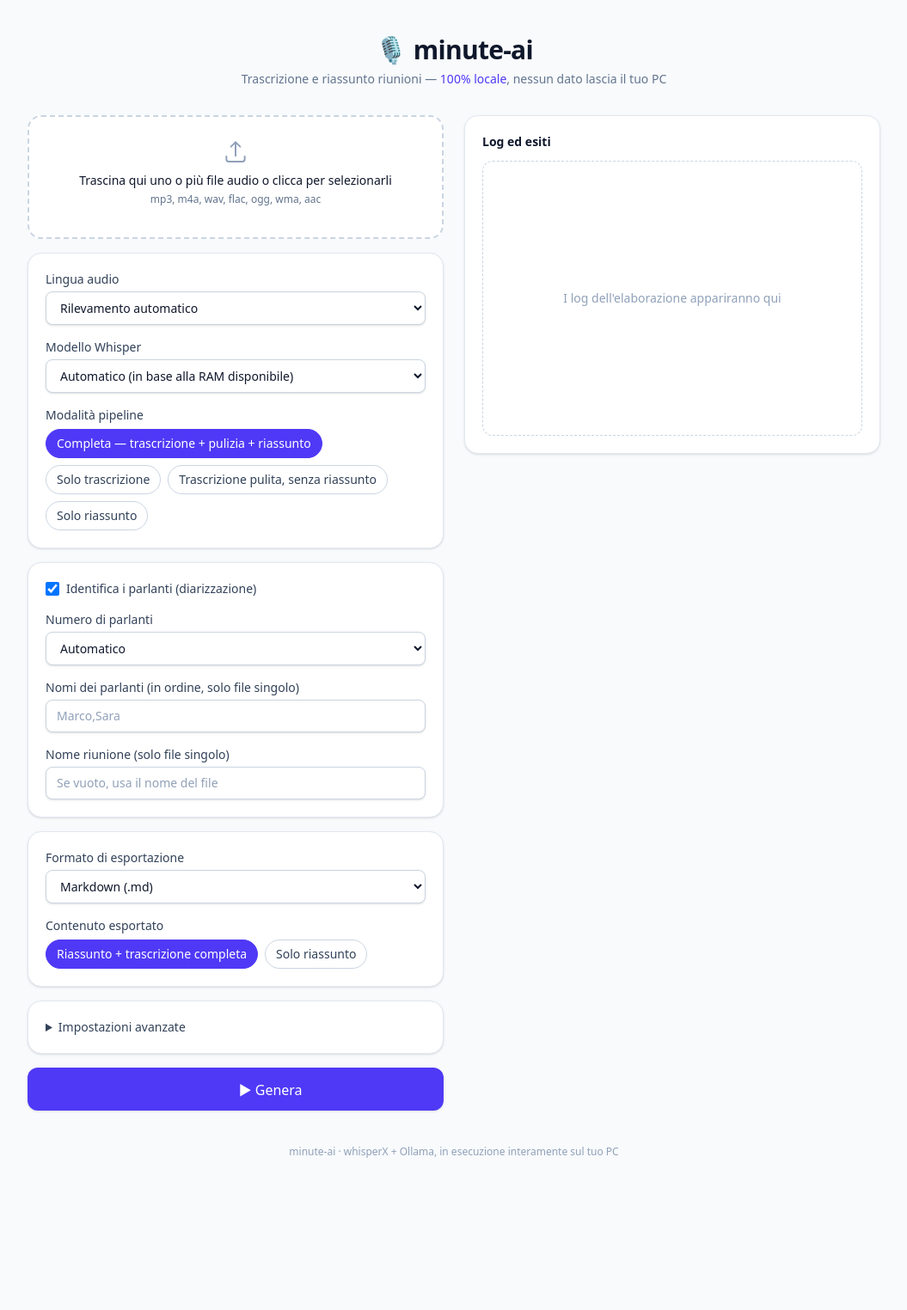
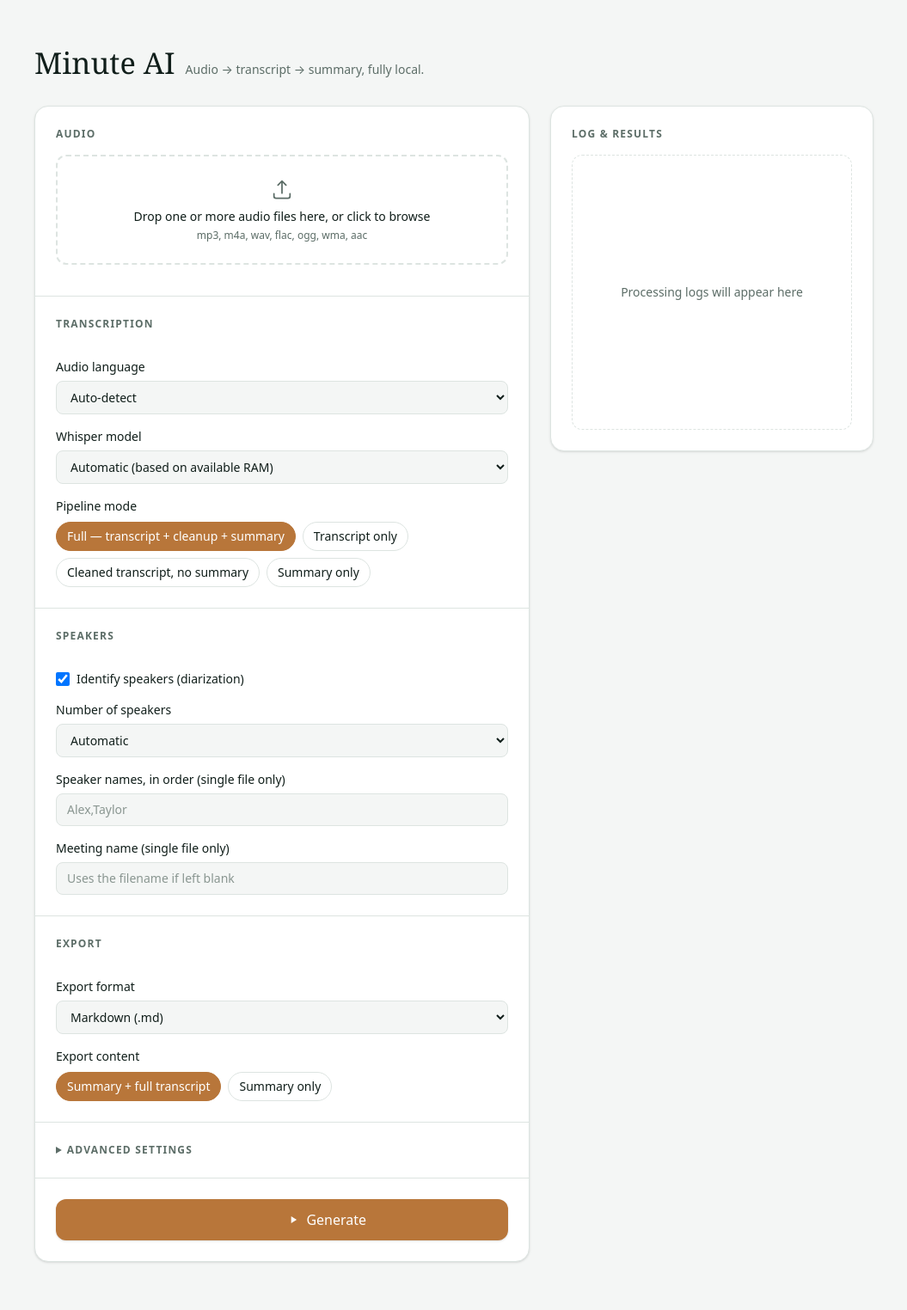
Before and after one commit to RenatoGallicola/minute-ai, a FastAPI app: page / in a window 1280 px wide. Shown: the whole page at 86% size, without its empty margins (112-1167 px from the left). Before the commit the page ends 1347 px from the top, so only its background shows below. Run offline with FastAPI, Linux system fonts and the light colour scheme.

Commit message:
feat: redesign GUI with custom ink/amber palette and English copy

```diff
--- a/templates/_macros.html
+++ b/templates/_macros.html
@@ -1,35 +1,42 @@
 {% macro select_field(name, label, options, selected, hint=None) %}
 <div>
-  <label for="{{ name }}" class="block text-sm font-medium text-slate-700 dark:text-slate-300 mb-1">{{ label }}</label>
+  <label for="{{ name }}" class="block text-sm text-ink dark:text-ink-dark mb-1.5">{{ label }}</label>
   <select id="{{ name }}" name="{{ name }}"
-          class="w-full rounded-lg border border-slate-300 dark:border-slate-700 bg-white dark:bg-slate-800 px-3 py-2 text-sm shadow-sm focus:border-indigo-500 focus:ring-2 focus:ring-indigo-500/30 focus:outline-none">
+          class="w-full rounded-lg border border-line dark:border-line-dark bg-paper dark:bg-paper-dark text-ink dark:text-ink-dark px-3 py-2 text-sm focus-visible:outline-none focus-visible:border-amber dark:focus-visible:border-amber-dark focus-visible:ring-2 focus-visible:ring-amber/30 dark:focus-visible:ring-amber-dark/30">
     {% for value, text in options %}
     <option value="{{ value }}" {% if value == selected %}selected{% endif %}>{{ text }}</option>
     {% endfor %}
   </select>
-  {% if hint %}<p class="mt-1 text-xs text-slate-500 dark:text-slate-400">{{ hint }}</p>{% endif %}
+  {% if hint %}<p class="mt-1 text-xs text-muted dark:text-muted-dark">{{ hint }}</p>{% endif %}
 </div>
 {% endmacro %}
 
 {% macro text_field(name, label, placeholder="", value="", hint=None) %}
 <div>
-  <label for="{{ name }}" class="block text-sm font-medium text-slate-700 dark:text-slate-300 mb-1">{{ label }}</label>
+  <label for="{{ name }}" class="block text-sm text-ink dark:text-ink-dark mb-1.5">{{ label }}</label>
   <input type="text" id="{{ name }}" name="{{ name }}" value="{{ value }}" placeholder="{{ placeholder }}"
-         class="w-full rounded-lg border border-slate-300 dark:border-slate-700 bg-white dark:bg-slate-800 px-3 py-2 text-sm shadow-sm focus:border-indigo-500 focus:ring-2 focus:ring-indigo-500/30 focus:outline-none placeholder:text-slate-400">
-  {% if hint %}<p class="mt-1 text-xs text-slate-500 dark:text-slate-400">{{ hint }}</p>{% endif %}
+         class="w-full rounded-lg border border-line dark:border-line-dark bg-paper dark:bg-paper-dark text-ink dark:text-ink-dark px-3 py-2 text-sm placeholder:text-muted/70 dark:placeholder:text-muted-dark/70 focus-visible:outline-none focus-visible:border-amber dark:focus-visible:border-amber-dark focus-visible:ring-2 focus-visible:ring-amber/30 dark:focus-visible:ring-amber-dark/30">
+  {% if hint %}<p class="mt-1 text-xs text-muted dark:text-muted-dark">{{ hint }}</p>{% endif %}
 </div>
 {% endmacro %}
 
-{% macro radio_pills(name, label, options, selected) %}
+{% macro radio_pills(name, label, options, selected, onchange=None) %}
 <div>
-  <span class="block text-sm font-medium text-slate-700 dark:text-slate-300 mb-1.5">{{ label }}</span>
+  <span class="block text-sm text-ink dark:text-ink-dark mb-2">{{ label }}</span>
   <div class="flex flex-wrap gap-2">
     {% for value, text in options %}
     <label class="cursor-pointer select-none">
-      <input type="radio" name="{{ name }}" value="{{ value }}" {% if value == selected %}checked{% endif %} class="peer sr-only">
-      <span class="inline-block rounded-full border border-slate-300 dark:border-slate-700 px-3 py-1.5 text-sm text-slate-700 dark:text-slate-300 peer-checked:bg-indigo-600 peer-checked:border-indigo-600 peer-checked:text-white transition-colors">{{ text }}</span>
+      <input type="radio" name="{{ name }}" value="{{ value }}" {% if value == selected %}checked{% endif %}
+             {% if onchange %}onchange="{{ onchange }}"{% endif %} class="peer sr-only">
+      <span class="inline-block rounded-full border border-line dark:border-line-dark px-3 py-1.5 text-sm text-ink dark:text-ink-dark transition-colors
+                   peer-checked:bg-amber dark:peer-checked:bg-amber-dark peer-checked:border-amber dark:peer-checked:border-amber-dark peer-checked:text-white
+                   peer-focus-visible:ring-2 peer-focus-visible:ring-amber/40 dark:peer-focus-visible:ring-amber-dark/40">{{ text }}</span>
     </label>
     {% endfor %}
   </div>
 </div>
 {% endmacro %}
+
+{% macro eyebrow(text) %}
+<p class="text-xs font-semibold tracking-widest uppercase text-muted dark:text-muted-dark mb-4">{{ text }}</p>
+{% endmacro %}
--- a/templates/_status.html
+++ b/templates/_status.html
@@ -1,34 +1,34 @@
 {% if error %}
-<div class="rounded-xl border border-rose-200 dark:border-rose-900 bg-rose-50 dark:bg-rose-950/40 text-rose-700 dark:text-rose-300 px-4 py-3 text-sm">
-  ⚠ {{ error }}
+<div class="rounded-xl border border-bad/30 dark:border-bad-dark/30 bg-bad/5 dark:bg-bad-dark/10 text-bad dark:text-bad-dark px-4 py-3 text-sm">
+  {{ error }}
 </div>
 {% elif not job %}
-<div class="flex items-center justify-center h-80 rounded-xl border border-dashed border-slate-300 dark:border-slate-700 text-center text-sm text-slate-400 dark:text-slate-500 px-6">
-  I log dell'elaborazione appariranno qui
+<div class="flex items-center justify-center h-80 rounded-xl border border-dashed border-line dark:border-line-dark text-center text-sm text-muted dark:text-muted-dark px-6">
+  Processing logs will appear here
 </div>
 {% else %}
 <div {% if not job.done %}hx-get="/jobs/{{ job.id }}/status" hx-trigger="every 1s" hx-target="#status-panel" hx-swap="innerHTML"{% endif %}>
-  <pre id="log-box" class="h-80 overflow-y-auto rounded-xl bg-slate-900 text-slate-200 font-mono text-xs leading-relaxed p-4 whitespace-pre-wrap break-words">{{ job.log_text }}</pre>
+  <pre id="log-box" class="h-80 overflow-y-auto rounded-xl bg-paper-dark text-ink-dark font-mono text-xs leading-relaxed p-4 whitespace-pre-wrap wrap-break-word">{{ job.log_text }}</pre>
 
   {% if not job.done %}
-  <p class="mt-3 flex items-center gap-2 text-sm text-slate-500 dark:text-slate-400">
-    <svg class="h-4 w-4 animate-spin text-indigo-500" viewBox="0 0 24 24" fill="none">
+  <p class="mt-3 flex items-center gap-2 text-sm text-muted dark:text-muted-dark">
+    <svg class="h-4 w-4 animate-spin text-amber dark:text-amber-dark" viewBox="0 0 24 24" fill="none">
       <circle class="opacity-25" cx="12" cy="12" r="10" stroke="currentColor" stroke-width="4"></circle>
       <path class="opacity-75" fill="currentColor" d="M4 12a8 8 0 018-8v4a4 4 0 00-4 4H4z"></path>
     </svg>
-    Elaborazione in corso...
+    Processing…
   </p>
   {% endif %}
 
   {% if job.done %}
     {% if job.output_files %}
     <div class="mt-4">
-      <p class="text-sm font-medium text-emerald-600 dark:text-emerald-400 mb-2">✔ {{ job.output_files|length }} file generati</p>
+      <p class="text-sm text-good dark:text-good-dark mb-2">{{ job.output_files|length }} file{{ "s" if job.output_files|length != 1 }} generated</p>
       <div class="flex flex-col gap-1.5">
         {% for f in job.output_files %}
         <a href="/download/{{ job.id }}/{{ f }}" download
-           class="inline-flex items-center gap-2 rounded-lg border border-slate-200 dark:border-slate-700 px-3 py-2 text-sm hover:bg-slate-50 dark:hover:bg-slate-800 transition-colors">
-          <svg class="h-4 w-4 shrink-0 text-slate-400" viewBox="0 0 20 20" fill="currentColor">
+           class="inline-flex items-center gap-2 rounded-lg border border-line dark:border-line-dark px-3 py-2 text-sm text-ink dark:text-ink-dark hover:border-amber dark:hover:border-amber-dark transition-colors">
+          <svg class="h-4 w-4 shrink-0 text-muted dark:text-muted-dark" viewBox="0 0 20 20" fill="currentColor">
             <path d="M10 3a1 1 0 0 1 1 1v7.59l2.3-2.3a1 1 0 1 1 1.4 1.42l-4 4a1 1 0 0 1-1.4 0l-4-4a1 1 0 1 1 1.4-1.42l2.3 2.3V4a1 1 0 0 1 1-1Z"/>
             <path d="M4 15a1 1 0 0 1 1 1v1h10v-1a1 1 0 1 1 2 0v1a2 2 0 0 1-2 2H5a2 2 0 0 1-2-2v-1a1 1 0 0 1 1-1Z"/>
           </svg>
@@ -39,9 +39,9 @@
     </div>
     {% endif %}
     {% if job.errors %}
-    <div class="mt-3 rounded-xl border border-rose-200 dark:border-rose-900 bg-rose-50 dark:bg-rose-950/40 px-4 py-3">
-      <p class="text-sm font-medium text-rose-600 dark:text-rose-400">✖ {{ job.errors|length }} file non completati</p>
-      <ul class="mt-1 text-xs text-rose-600/80 dark:text-rose-400/80 list-disc list-inside">
+    <div class="mt-3 rounded-xl border border-bad/30 dark:border-bad-dark/30 bg-bad/5 dark:bg-bad-dark/10 px-4 py-3">
+      <p class="text-sm text-bad dark:text-bad-dark">{{ job.errors|length }} file{{ "s" if job.errors|length != 1 }} failed</p>
+      <ul class="mt-1 text-xs text-bad/80 dark:text-bad-dark/80 list-disc list-inside">
         {% for name, message in job.errors %}
         <li>{{ name }}: {{ message }}</li>
         {% endfor %}
@@ -49,7 +49,7 @@
     </div>
     {% endif %}
     {% if not job.output_files and not job.errors %}
-    <p class="mt-3 text-sm text-slate-500">Nessun file generato.</p>
+    <p class="mt-3 text-sm text-muted dark:text-muted-dark">No files were generated.</p>
     {% endif %}
   {% endif %}
 </div>
--- a/templates/index.html
+++ b/templates/index.html
@@ -1,104 +1,107 @@
 <!doctype html>
 {% import "_macros.html" as f %}
-<html lang="it" class="h-full">
+<html lang="en" class="h-full">
 <head>
   <meta charset="utf-8">
   <meta name="viewport" content="width=device-width, initial-scale=1">
-  <title>minute-ai</title>
+  <title>Minute AI</title>
   <link rel="stylesheet" href="/static/tailwind.css">
   <script src="/static/htmx.min.js"></script>
 </head>
-<body class="min-h-full bg-slate-50 dark:bg-slate-950 text-slate-900 dark:text-slate-100 antialiased">
-  <div class="mx-auto max-w-5xl px-4 py-10">
-    <header class="text-center mb-8">
-      <h1 class="text-3xl font-semibold tracking-tight flex items-center justify-center gap-2">
-        <span>🎙️</span> minute-ai
-      </h1>
-      <p class="mt-1.5 text-sm text-slate-500 dark:text-slate-400">
-        Trascrizione e riassunto riunioni —
-        <span class="font-medium text-indigo-600 dark:text-indigo-400">100% locale</span>,
-        nessun dato lascia il tuo PC
-      </p>
+<body class="min-h-full bg-paper dark:bg-paper-dark text-ink dark:text-ink-dark antialiased font-sans">
+  <div class="mx-auto max-w-5xl px-4 sm:px-6 py-10 sm:py-14">
+
+    <header class="mb-8 flex items-baseline gap-3 flex-wrap">
+      <h1 class="font-serif text-3xl sm:text-[2.15rem] leading-none">Minute AI</h1>
+      <p class="text-sm text-muted dark:text-muted-dark">Audio → transcript → summary, fully local.</p>
     </header>
 
-    <div class="grid gap-6 lg:grid-cols-2 items-start">
+    <div class="grid gap-6 lg:grid-cols-5 items-start">
+
       <form id="run-form" hx-post="/run" hx-target="#status-panel" hx-swap="innerHTML"
-            hx-encoding="multipart/form-data" class="flex flex-col gap-4">
+            hx-encoding="multipart/form-data"
+            class="lg:col-span-3 rounded-2xl border border-line dark:border-line-dark bg-panel dark:bg-panel-dark shadow-sm divide-y divide-line dark:divide-line-dark">
 
-        <div id="dropzone"
-             class="rounded-2xl border-2 border-dashed border-slate-300 dark:border-slate-700 bg-white dark:bg-slate-900 p-6 text-center hover:border-indigo-400 dark:hover:border-indigo-500 transition-colors">
-          <label for="audio_files" class="cursor-pointer block">
-            <svg class="mx-auto h-8 w-8 text-slate-400" viewBox="0 0 24 24" fill="none" stroke="currentColor" stroke-width="1.5">
+        <section class="p-6">
+          {{ f.eyebrow("Audio") }}
+          <label for="audio_files" class="cursor-pointer block rounded-xl border-2 border-dashed border-line dark:border-line-dark hover:border-amber dark:hover:border-amber-dark transition-colors p-6 text-center">
+            <svg class="mx-auto h-7 w-7 text-muted dark:text-muted-dark" viewBox="0 0 24 24" fill="none" stroke="currentColor" stroke-width="1.5">
               <path stroke-linecap="round" stroke-linejoin="round" d="M12 16V4m0 0-4 4m4-4 4 4M4 16.5V19a2 2 0 0 0 2 2h12a2 2 0 0 0 2-2v-2.5" />
             </svg>
-            <span class="mt-2 block text-sm font-medium">Trascina qui uno o più file audio o clicca per selezionarli</span>
-            <span class="mt-1 block text-xs text-slate-500 dark:text-slate-400">mp3, m4a, wav, flac, ogg, wma, aac</span>
+            <span class="mt-2 block text-sm">Drop one or more audio files here, or click to browse</span>
+            <span class="mt-1 block text-xs text-muted dark:text-muted-dark">mp3, m4a, wav, flac, ogg, wma, aac</span>
           </label>
           <input type="file" id="audio_files" name="audio_files" multiple accept="audio/*"
                  class="hidden" onchange="updateFileList(this)">
-          <div id="file-list" class="mt-3 flex flex-wrap gap-1.5 justify-center"></div>
-        </div>
+          <div id="file-list" class="mt-3 flex flex-wrap gap-1.5"></div>
+        </section>
 
-        <div class="rounded-2xl border border-slate-200 dark:border-slate-800 bg-white dark:bg-slate-900 p-5 shadow-sm flex flex-col gap-4">
-          {{ f.select_field("language", "Lingua audio", languages, "auto") }}
-          {{ f.select_field("model", "Modello Whisper", models, default_model) }}
-          {{ f.radio_pills("mode", "Modalità pipeline", modes, "full") }}
-        </div>
+        <section class="p-6 flex flex-col gap-4">
+          {{ f.eyebrow("Transcription") }}
+          {{ f.select_field("language", "Audio language", languages, "auto") }}
+          {{ f.select_field("model", "Whisper model", models, default_model) }}
+          {{ f.radio_pills("mode", "Pipeline mode", modes, "full", onchange="handleModeChange(this)") }}
+        </section>
 
-        <div class="rounded-2xl border border-slate-200 dark:border-slate-800 bg-white dark:bg-slate-900 p-5 shadow-sm flex flex-col gap-4">
+        <section class="p-6 flex flex-col gap-4">
+          {{ f.eyebrow("Speakers") }}
           <label class="flex items-center gap-2 cursor-pointer select-none">
             <input type="checkbox" id="diarize" name="diarize" value="true" checked onchange="toggleSpeakerFields(this)"
-                   class="h-4 w-4 rounded border-slate-300 text-indigo-600 focus:ring-indigo-500">
-            <span class="text-sm font-medium text-slate-700 dark:text-slate-300">Identifica i parlanti (diarizzazione)</span>
+                   class="h-4 w-4 rounded border-line dark:border-line-dark text-amber focus-visible:ring-2 focus-visible:ring-amber/40">
+            <span class="text-sm text-ink dark:text-ink-dark">Identify speakers (diarization)</span>
           </label>
           <div id="speaker-fields" class="flex flex-col gap-4">
-            {{ f.select_field("speakers", "Numero di parlanti", speaker_counts, "auto") }}
-            {{ f.text_field("speaker_names", "Nomi dei parlanti (in ordine, solo file singolo)", "Marco,Sara") }}
+            {{ f.select_field("speakers", "Number of speakers", speaker_counts, "auto") }}
+            {{ f.text_field("speaker_names", "Speaker names, in order (single file only)", "Alex,Taylor") }}
           </div>
-          {{ f.text_field("meeting_name", "Nome riunione (solo file singolo)", "Se vuoto, usa il nome del file") }}
+          {{ f.text_field("meeting_name", "Meeting name (single file only)", "Uses the filename if left blank") }}
+        </section>
+
+        <section class="p-6 flex flex-col gap-4">
+          {{ f.eyebrow("Export") }}
+          {{ f.select_field("format", "Export format", formats, default_format) }}
+          <div id="export-content-field">
+            {{ f.radio_pills("export_content", "Export content", export_contents, default_export_content) }}
           </div>
+        </section>
 
-        <div class="rounded-2xl border border-slate-200 dark:border-slate-800 bg-white dark:bg-slate-900 p-5 shadow-sm flex flex-col gap-4">
-          {{ f.select_field("format", "Formato di esportazione", formats, default_format) }}
-          {{ f.radio_pills("export_content", "Contenuto esportato", export_contents, default_export_content) }}
-        </div>
-
-        <details class="rounded-2xl border border-slate-200 dark:border-slate-800 bg-white dark:bg-slate-900 p-5 shadow-sm group">
-          <summary class="cursor-pointer text-sm font-medium text-slate-700 dark:text-slate-300 select-none">
-            Impostazioni avanzate
+        <details class="p-6 group">
+          <summary class="cursor-pointer select-none text-xs font-semibold tracking-widest uppercase text-muted dark:text-muted-dark">
+            Advanced settings
           </summary>
-          <div class="mt-4 flex flex-col gap-4">
-            {{ f.text_field("cleanup_model", "Modello Ollama per la pulizia", value=default_cleanup_model) }}
-            {{ f.text_field("summary_model", "Modello Ollama per il riassunto", value=default_summary_model) }}
-            {{ f.select_field("summary_language", "Lingua del riassunto", summary_languages, "same") }}
-            {{ f.text_field("output_dir", "Cartella di output", value=default_output_dir) }}
+          <div class="mt-5 flex flex-col gap-4">
+            {{ f.text_field("cleanup_model", "Ollama model for cleanup", value=default_cleanup_model) }}
+            {{ f.text_field("summary_model", "Ollama model for summary", value=default_summary_model) }}
+            {{ f.select_field("summary_language", "Summary language", summary_languages, "same") }}
+            {{ f.text_field("output_dir", "Output folder", value=default_output_dir) }}
           </div>
         </details>
 
+        <section class="p-6">
           <button type="submit"
-                class="w-full rounded-xl bg-indigo-600 hover:bg-indigo-500 active:bg-indigo-700 text-white font-medium py-3 shadow-sm transition-colors">
+                  class="w-full inline-flex items-center justify-center gap-2 rounded-xl bg-amber dark:bg-amber-dark hover:bg-amber-hover dark:hover:bg-amber-hover-dark text-white font-medium py-3 shadow-sm transition-colors focus-visible:outline-none focus-visible:ring-2 focus-visible:ring-amber/50 dark:focus-visible:ring-amber-dark/50">
             <span class="htmx-indicator inline-flex items-center gap-2">
               <svg class="h-4 w-4 animate-spin" viewBox="0 0 24 24" fill="none">
                 <circle class="opacity-25" cx="12" cy="12" r="10" stroke="currentColor" stroke-width="4"></circle>
                 <path class="opacity-75" fill="currentColor" d="M4 12a8 8 0 018-8v4a4 4 0 00-4 4H4z"></path>
               </svg>
-            Avvio...
+              Starting…
             </span>
-          <span class="[.htmx-request_&]:hidden">▶ Genera</span>
+            <span class="in-[.htmx-request]:hidden inline-flex items-center gap-2">
+              <svg class="h-3.5 w-3.5" viewBox="0 0 24 24" fill="currentColor"><path d="M8 5v14l11-7z"/></svg>
+              Generate
+            </span>
           </button>
+        </section>
       </form>
 
-      <div class="rounded-2xl border border-slate-200 dark:border-slate-800 bg-white dark:bg-slate-900 p-5 shadow-sm lg:sticky lg:top-10">
-        <p class="text-sm font-semibold mb-3">Log ed esiti</p>
+      <div class="lg:col-span-2 lg:sticky lg:top-10 rounded-2xl border border-line dark:border-line-dark bg-panel dark:bg-panel-dark shadow-sm p-6">
+        {{ f.eyebrow("Log & results") }}
         <div id="status-panel">
           {% include "_status.html" %}
         </div>
       </div>
     </div>
-
-    <footer class="text-center text-xs text-slate-400 dark:text-slate-600 mt-10">
-      minute-ai · whisperX + Ollama, in esecuzione interamente sul tuo PC
-    </footer>
   </div>
 
   <script>
@@ -106,12 +109,17 @@
       document.getElementById('speaker-fields').classList.toggle('hidden', !checkbox.checked);
     }
 
+    function handleModeChange(radio) {
+      const hasSummary = radio.value === 'full' || radio.value === 'summary';
+      document.getElementById('export-content-field').classList.toggle('hidden', !hasSummary);
+    }
+
     function updateFileList(input) {
       const list = document.getElementById('file-list');
       list.innerHTML = '';
       Array.from(input.files).forEach((file) => {
         const pill = document.createElement('span');
-        pill.className = 'inline-block rounded-full bg-indigo-50 dark:bg-indigo-950/50 text-indigo-700 dark:text-indigo-300 text-xs px-2.5 py-1';
+        pill.className = 'inline-block rounded-full bg-amber/10 dark:bg-amber-dark/15 text-amber dark:text-amber-dark text-xs px-2.5 py-1';
         pill.textContent = file.name;
         list.appendChild(pill);
       });
```
Also changed, not shown: gui.py (+20 -20 lines), static/src.css (+33 -2 lines), static/tailwind.css. Lines whose indentation alone changed are shown as unchanged.
